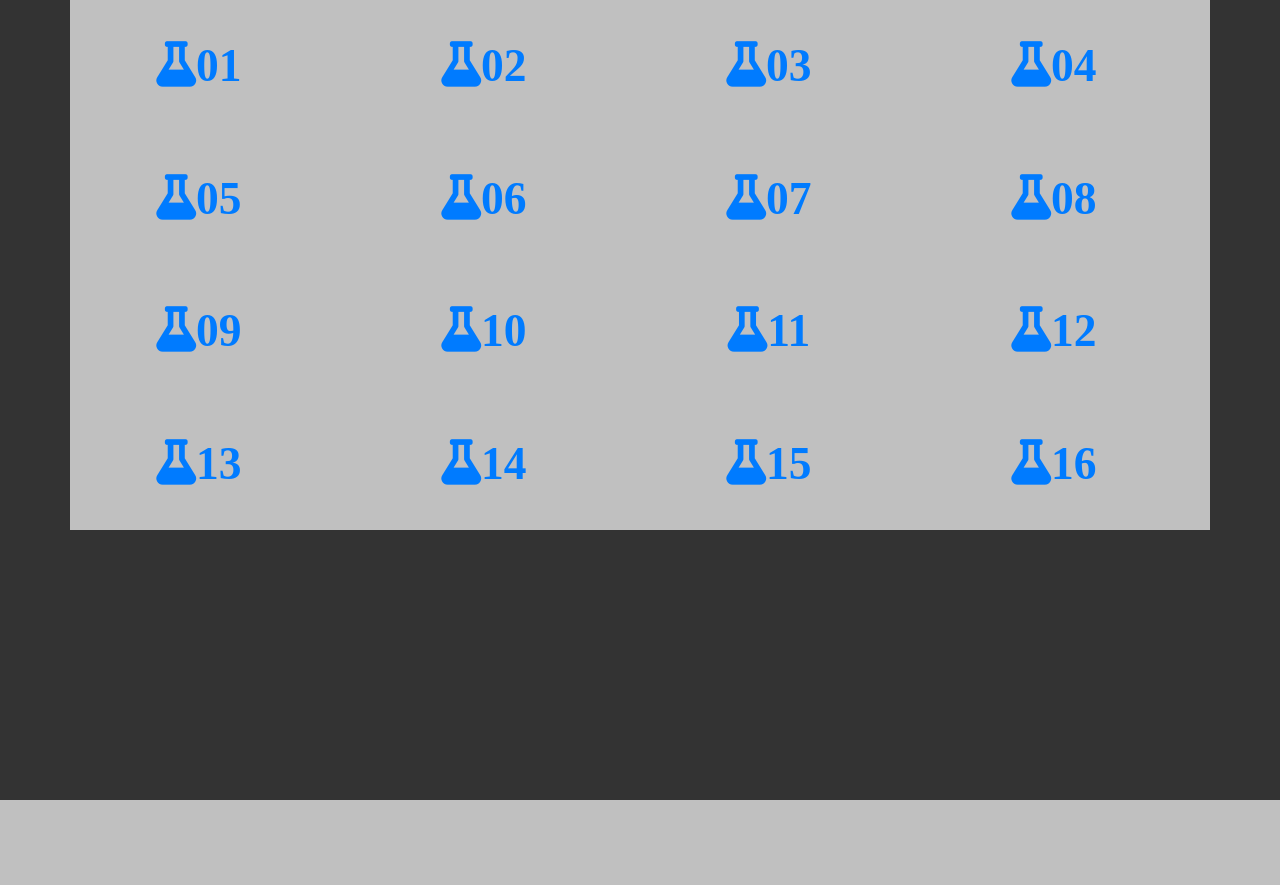
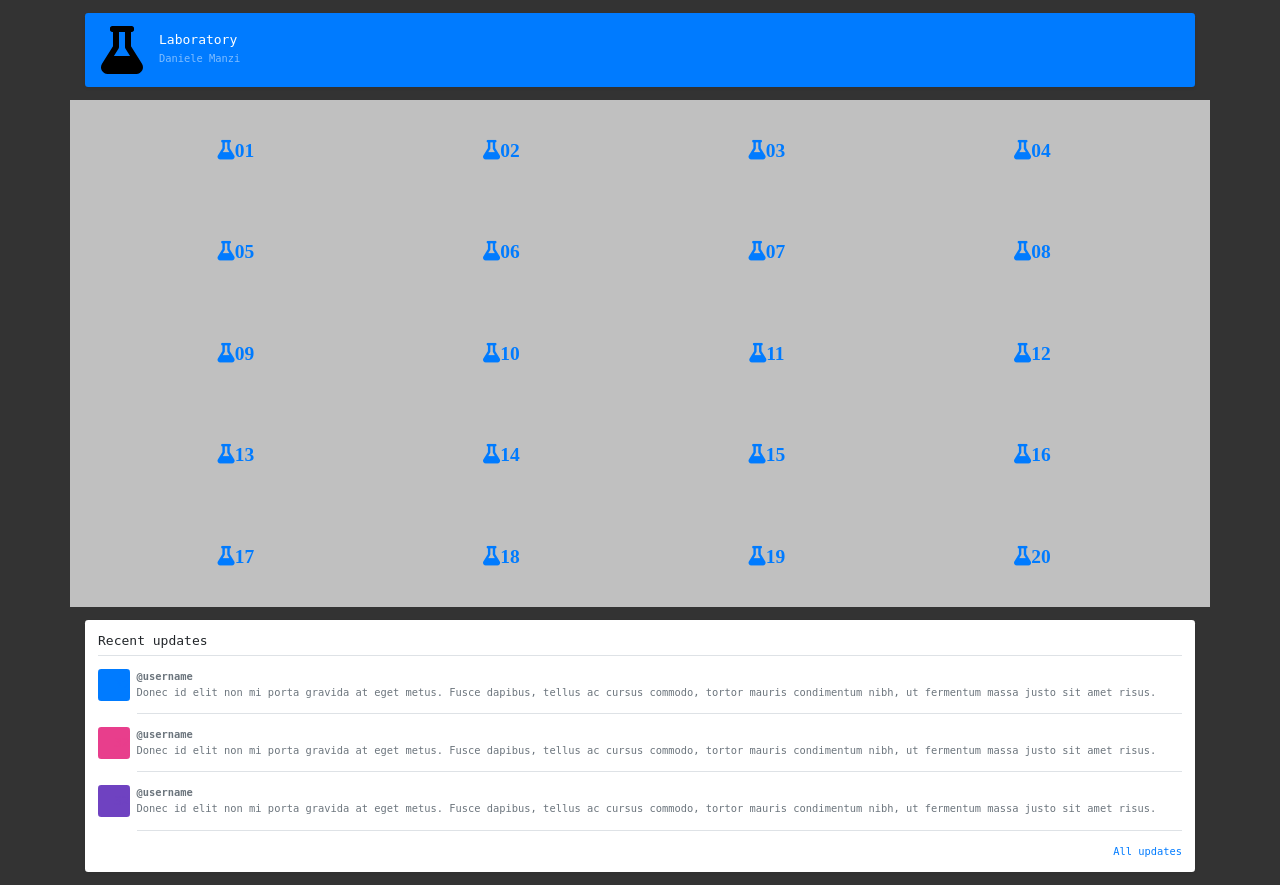
Before and after one commit to devotronico/lab, a PHP site: page /job-01/ in a window 1280 px wide. Before the commit the page ends 800 px from the top, so only its background shows below. Run offline with PHP 8.4, Linux system fonts and the light colour scheme; some libraries are stand-ins or nearby versions.

Commit message:
commit #4

```diff
--- a/css/style.css
+++ b/css/style.css
@@ -6,7 +6,16 @@ html, body {
     background-color: #333;
 }
 
-.container {
-    /* padding: 100px; */
-    background-color: silver;
+/* .container {
+
+    background-color:  silver;
+} */
+.row {
+    padding: 0;
+    background-color:  silver;
 }
+
+/* .col-3 {
+    padding: 0;
+    background-color:  #fff;
+} */
--- a/index.php
+++ b/index.php
@@ -15,31 +15,80 @@ $root = "/workspace/LAB-02/";
     <title>LAB</title>
 </head>
 <body>
-    <div class="container">
-        <div class="row py-5 text-center display-4">
+
+<div class="container">
+  <div class="d-flex align-items-center my-3 p-3 text-white-50 bg-primary rounded shadow-sm">
+    <img class="mr-3" src="image/flask-solid.svg" alt="lab" width="48" height="48">
+    <div class="lh-100">
+      <h6 class="mb-0 text-white lh-100">Laboratory</h6>
+      <small>Daniele Manzi</small>
+    </div>
+  </div>
+  </div>
+
+    <div class="container h4">
+        <div class="row p-5 text-center">
             <div class="col-3"><a href="test-01/index.php" title="Tooltip on top"><i class="fas fa-flask">01</i></a>&nbsp</div>
             <div class="col-3"><a href="test-02/index.php" title="Tooltip"><i class="fas fa-flask">02</i></a>&nbsp</div>
             <div class="col-3"><a href="test-03/index.php" title="LAB LIBERO"><i class="fas fa-flask">03</i></a>&nbsp</div>
             <div class="col-3"><a href="test-04/index.php" title="Tooltip"><i class="fas fa-flask">04</i></a>&nbsp</div>
         </div>
-        <div class="row py-5 text-center display-4">
+        <div class="row p-5 text-center">
             <div class="col-3"><a href="test-05/index.php" title="Closure"><i class="fas fa-flask">05</i></a>&nbsp</div>
             <div class="col-3"><a href="test-06/index.php" title="Lambda"><i class="fas fa-flask">06</i></a>&nbsp</div>
             <div class="col-3"><a href="test-07/index.php" title="SETUP VSC"><i class="fas fa-flask">07</i></a>&nbsp</div>
             <div class="col-3"><a href="test-08/index.php" title="STATIC VARIABLE"><i class="fas fa-flask">08</i></a>&nbsp</div>
         </div>
-        <div class="row py-5 text-center display-4">
+        <div class="row p-5 text-center">
             <div class="col-3"><a href="test-09/index.php" title="array_map"><i class="fas fa-flask">09</i></a>&nbsp</div>
             <div class="col-3"><a href="test-10/index.php" title="array_reduce"><i class="fas fa-flask">10</i></a>&nbsp</div>
             <div class="col-3"><a href="test-11/index.php" title="array_filter"><i class="fas fa-flask">11</i></a>&nbsp</div>
             <div class="col-3"><a href="test-12/index.php" title="array_reduce"><i class="fas fa-flask">12</i></a>&nbsp</div>
         </div>
-        <div class="row py-5 text-center display-4">
+        <div class="row p-5 text-center">
             <div class="col-3"><a href="test-13/index.php" title="array_walk"><i class="fas fa-flask">13</i></a>&nbsp</div>
             <div class="col-3"><a href="test-14/index.php" title="Tooltip"><i class="fas fa-flask">14</i></a>&nbsp</div>
             <div class="col-3"><a href="test-15/index.php" title="Tooltip"><i class="fas fa-flask">15</i></a>&nbsp</div>
             <div class="col-3"><a href="test-16/index.php" title="Tooltip"><i class="fas fa-flask">16</i></a>&nbsp</div>
         </div>
+        <div class="row p-5 text-center">
+            <div class="col-3"><a href="test-17/index.php" title="array_walk"><i class="fas fa-flask">17</i></a>&nbsp</div>
+            <div class="col-3"><a href="test-18/index.php" title="Tooltip"><i class="fas fa-flask">18</i></a>&nbsp</div>
+            <div class="col-3"><a href="test-19/index.php" title="Tooltip"><i class="fas fa-flask">19</i></a>&nbsp</div>
+            <div class="col-3"><a href="test-20/index.php" title="Tooltip"><i class="fas fa-flask">20</i></a>&nbsp</div>
+        </div>
     </div>
+
+
+
+  <div class="container">
+  <div class="my-3 p-3 bg-white rounded shadow-sm">
+    <h6 class="border-bottom border-gray pb-2 mb-0">Recent updates</h6>
+    <div class="media text-muted pt-3">
+      <svg class="bd-placeholder-img mr-2 rounded" width="32" height="32" xmlns="http://www.w3.org/2000/svg" preserveAspectRatio="xMidYMid slice" focusable="false" role="img" aria-label="Placeholder: 32x32"><title>Placeholder</title><rect fill="#007bff" width="100%" height="100%"/><text fill="#007bff" dy=".3em" x="50%" y="50%">32x32</text></svg>
+      <p class="media-body pb-3 mb-0 small lh-125 border-bottom border-gray">
+        <strong class="d-block text-gray-dark">@username</strong>
+        Donec id elit non mi porta gravida at eget metus. Fusce dapibus, tellus ac cursus commodo, tortor mauris condimentum nibh, ut fermentum massa justo sit amet risus.
+      </p>
+    </div>
+    <div class="media text-muted pt-3">
+      <svg class="bd-placeholder-img mr-2 rounded" width="32" height="32" xmlns="http://www.w3.org/2000/svg" preserveAspectRatio="xMidYMid slice" focusable="false" role="img" aria-label="Placeholder: 32x32"><title>Placeholder</title><rect fill="#e83e8c" width="100%" height="100%"/><text fill="#e83e8c" dy=".3em" x="50%" y="50%">32x32</text></svg>
+      <p class="media-body pb-3 mb-0 small lh-125 border-bottom border-gray">
+        <strong class="d-block text-gray-dark">@username</strong>
+        Donec id elit non mi porta gravida at eget metus. Fusce dapibus, tellus ac cursus commodo, tortor mauris condimentum nibh, ut fermentum massa justo sit amet risus.
+      </p>
+    </div>
+    <div class="media text-muted pt-3">
+      <svg class="bd-placeholder-img mr-2 rounded" width="32" height="32" xmlns="http://www.w3.org/2000/svg" preserveAspectRatio="xMidYMid slice" focusable="false" role="img" aria-label="Placeholder: 32x32"><title>Placeholder</title><rect fill="#6f42c1" width="100%" height="100%"/><text fill="#6f42c1" dy=".3em" x="50%" y="50%">32x32</text></svg>
+      <p class="media-body pb-3 mb-0 small lh-125 border-bottom border-gray">
+        <strong class="d-block text-gray-dark">@username</strong>
+        Donec id elit non mi porta gravida at eget metus. Fusce dapibus, tellus ac cursus commodo, tortor mauris condimentum nibh, ut fermentum massa justo sit amet risus.
+      </p>
+    </div>
+    <small class="d-block text-right mt-3">
+      <a href="#">All updates</a>
+    </small>
+  </div>
+  </div>
 </body>
 </html>
```
Also changed, not shown: test-18/index.php (+21 -1 lines), image/bootstrap-outline.svg (added).
